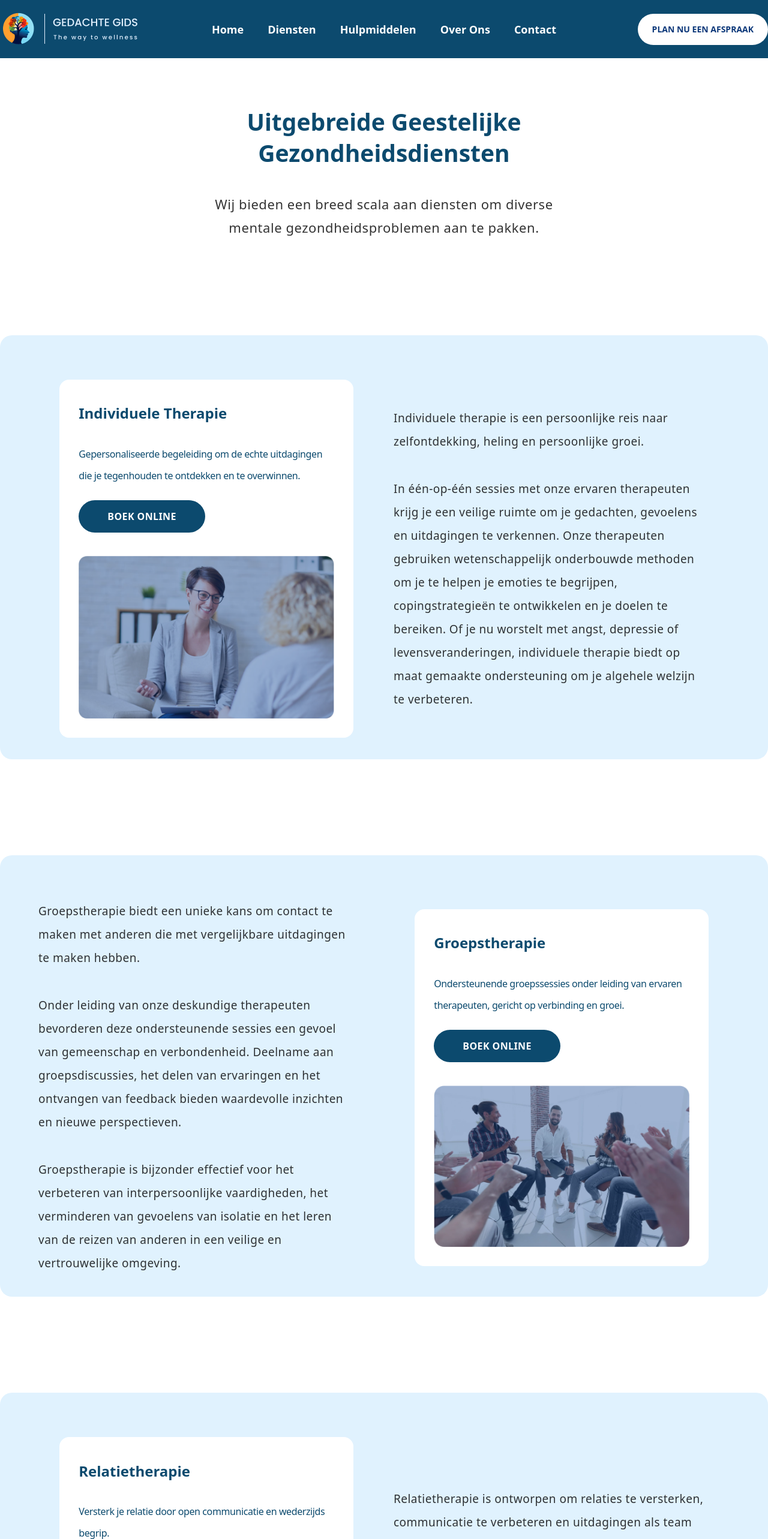
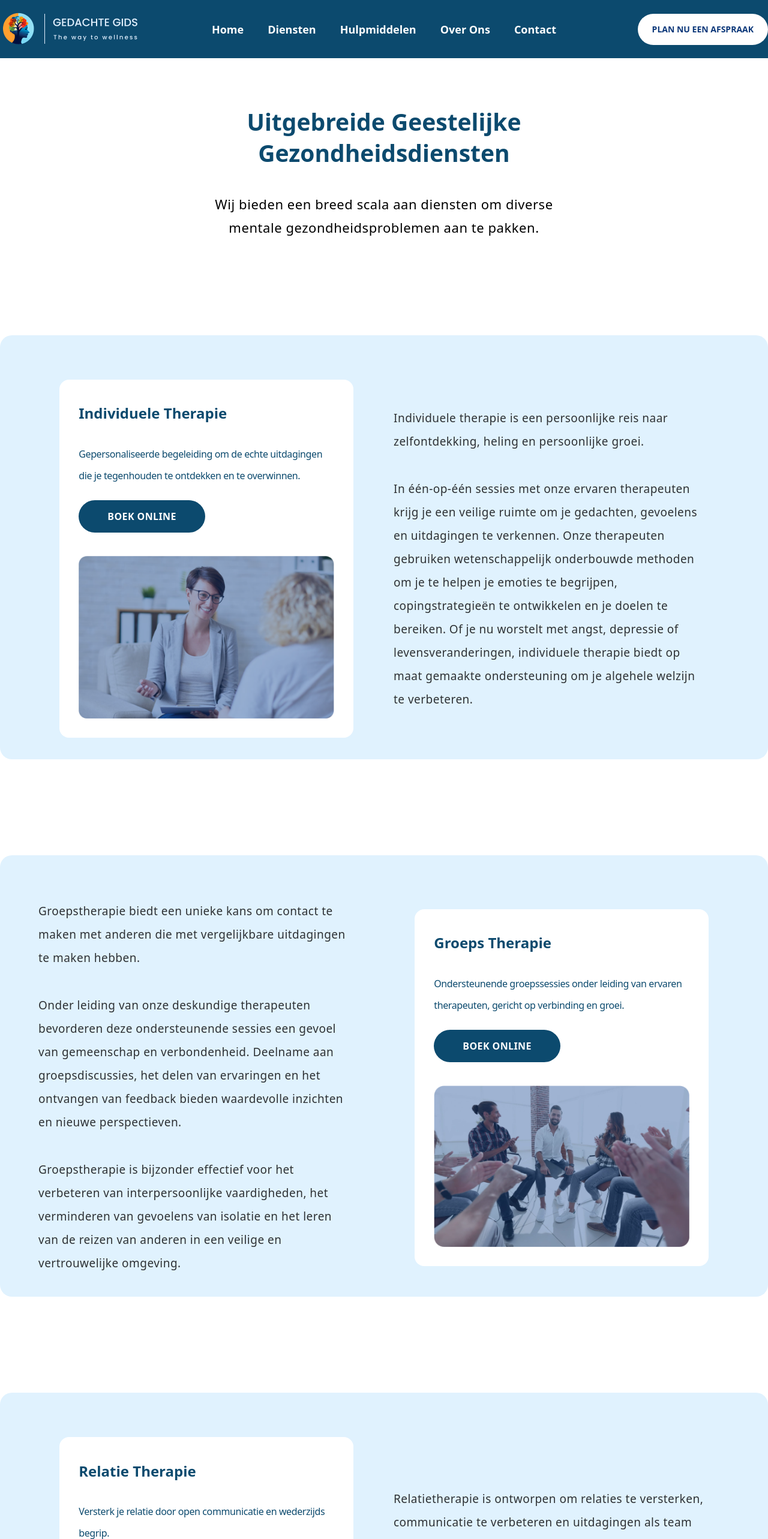
Before and after one commit to mufaqar/gedachte, a Next.js app: page /services in a window 1280 px wide. Shown: the top 2566 px of the page at 60% size. Built offline with nearby package versions, Linux system fonts and the light colour scheme.

Commit message:
Links updated

```diff
--- a/src/components/blog-sec.tsx
+++ b/src/components/blog-sec.tsx
@@ -55,7 +55,7 @@ function Blog_Sec() {
                             </div>
                         </div>
                         <div className='post_content'>
-                            <Link href="#" className="post_title w-[632px] text-sky-900 text-xl font-bold">
+                            <Link href="/blogs/single" className="post_title w-[632px] text-sky-900 text-xl font-bold">
                                 Stress Begrijpen en Beheersen in het Dagelijks Leven
                             </Link>
                             <p className="post_excrpt opacity-80 text-black text-base font-normal leading-[33.92px] tracking-tight mt-2.5">
--- a/src/components/featured-post.tsx
+++ b/src/components/featured-post.tsx
@@ -23,7 +23,7 @@ function Featured_Post({img} : any) {
                 </Link>
             </div>
             <div className='post_content'>
-                <Link href="#" className="post-title w-[632px] text-sky-900 text-xl font-bold">
+                <Link href="/blogs/single" className="post-title w-[632px] text-sky-900 text-xl font-bold">
                     Stress Begrijpen en Beheersen in het Dagelijks Leven
                 </Link>
                 <p className="post_excrpt text-neutral-500 text-[15px] font-normal leading-[30px] mt-2.5">
--- a/src/components/service-box.tsx
+++ b/src/components/service-box.tsx
@@ -11,14 +11,14 @@ function ServiceBox({ data }: any) {
       whileInView={"onscreen"}
       viewport={{ once: true, amount: 0.3 }}
       transition={{ staggerChildren: 0.1 }}
-      className={`flex flex-col gap-8 items-center ${data.id === 2 ? "md:flex-row-reverse" : "md:flex-row"}`}>
+      className={`flex flex-col gap-8 items-center ${data.id === '2' ? "md:flex-row-reverse" : "md:flex-row"}`}>
       <motion.div
         variants={fadeUp}
         className='md:w-1/2 w-full'>
         <div className="md:p-[32.27px] px-2 py-[32.27px] max-w-[490px] mx-auto bg-white rounded-2xl flex-col justify-center items-start gap-[42.41px] flex w-full">
           <div className="flex-col justify-start md:items-start items-center gap-[25.81px] flex w-full">
             <h2 className="service_title text-sky-900 text-2xl font-bold md:text-left text-center leading-[47.94px]">
-              {data?.title}
+              {data?.title} Therapie
             </h2>
             <p className="service_excrpt text-sky-900 text-base font-normal md:text-left text-center leading-9 tracking-tight">
               {data?.excrpt}
--- a/src/components/wellnes-sec.tsx
+++ b/src/components/wellnes-sec.tsx
@@ -29,7 +29,7 @@ function Wellnes_Sec() {
                         <li>
                             <h3 className='text-blue-800 text-[22px] font-medium capitalize leading-[40px] flex items-center gap-8'>
                                 <BsCheckCircle className="w-9 h-9" />
-                                <Link href="#">
+                                <Link href="/services">
                                     Ontdek Onze diensten
                                 </Link>
                             </h3>
@@ -40,7 +40,7 @@ function Wellnes_Sec() {
                         <li>
                             <h3 className='text-blue-800 text-[22px] font-medium capitalize leading-[40px] flex items-center gap-8'>
                                 <BsCheckCircle className="w-9 h-9" />
-                                <Link href="#">
+                                <Link href="/contact-us#contact_form">
                                     Boek een afspraak
                                 </Link>
                             </h3>
@@ -51,7 +51,7 @@ function Wellnes_Sec() {
                         <li>
                             <h3 className='text-blue-800 text-[22px] font-medium capitalize leading-[40px] flex items-center gap-8'>
                                 <BsCheckCircle className="w-9 h-9" />
-                                <Link href="#">
+                                <Link href="/blogs#events">
                                     Speciale Events
                                 </Link>
                             </h3>
@@ -62,7 +62,7 @@ function Wellnes_Sec() {
                         <li>
                             <h3 className='text-blue-800 text-[22px] font-medium capitalize leading-[40px] flex items-center gap-8'>
                                 <BsCheckCircle className="w-9 h-9" />
-                                <Link href="#">
+                                <Link href="/about-us">
                                     Blijvende steun
                                 </Link>
                             </h3>
--- a/src/const/services-data.jsx
+++ b/src/const/services-data.jsx
@@ -1,9 +1,10 @@
 export const Services_Data = [
     {
-        id: 1,
-        title: "Individuele Therapie",
+        id: "1",
+        title: "Individuele",
         excrpt: "Gepersonaliseerde begeleiding om de echte uitdagingen die je tegenhouden te ontdekken en te overwinnen.",
         img: "/images/service/individual.png",
+        feature: "/images/service/1.png",
         desc: [
             {
                 para: "Individuele therapie is een persoonlijke reis naar zelfontdekking, heling en persoonlijke groei.",
@@ -14,10 +15,11 @@ export const Services_Data = [
         ],
     },
     {
-        id: 2,
-        title: "Groepstherapie",
+        id: "2",
+        title: "Groeps",
         excrpt: "Ondersteunende groepssessies onder leiding van ervaren therapeuten, gericht op verbinding en groei.",
         img: "/images/service/groeps.png",
+        feature: "/images/service/2.png",
         desc: [
             {
                 para: "Groepstherapie biedt een unieke kans om contact te maken met anderen die met vergelijkbare uitdagingen te maken hebben.",
@@ -31,10 +33,11 @@ export const Services_Data = [
         ],
     },
     {
-        id: 3,
-        title: "Relatietherapie",
+        id: "3",
+        title: "Relatie",
         excrpt: "Versterk je relatie door open communicatie en wederzijds begrip.",
         img: "/images/service/relatie.png",
+        feature: "/images/service/3.png",
         desc: [
             {
                 para: "Relatietherapie is ontworpen om relaties te versterken, communicatie te verbeteren en uitdagingen als team aan te gaan.",
--- a/src/pages/blogs/index.tsx
+++ b/src/pages/blogs/index.tsx
@@ -29,7 +29,7 @@ function Blogs() {
                     </div>
                 </div>
             </motion.section>
-            <section className='py-20'>
+            <section className='py-20' id='events'>
                 <div className='container mx-auto px-4 grid md:grid-cols-3 grid-cols-1 gap-7'>
                     {Events_Data.map((item: any, idx: number) => {
                         return <EventBox key={idx} data={item} />
--- a/src/pages/index.tsx
+++ b/src/pages/index.tsx
@@ -8,6 +8,7 @@ import Testimonials from '@/components/testimonials'
 import Comunity from '@/components/comunity'
 import Blog_Sec from '@/components/blog-sec'
 import WorkTogather from '@/components/work-togather'
+import { Services_Data } from '@/const/services-data'
 
 const inter = Inter({ subsets: ['latin'] })
 
@@ -17,25 +18,18 @@ export default function Home() {
       <Banner />
       <section className='md:py-20 py-10'>
         <div className='container mx-auto px-4 grid md:grid-cols-4 grid-cols-1 gap-5'>
-          <Featured_Service
-            img="/images/service/1.png"
-            title="Individuele"
-            link="#"
-          />
-          <Featured_Service
-            img="/images/service/2.png"
-            title="Groep"
-            link="#"
-          />
-          <Featured_Service
-            img="/images/service/3.png"
-            title="Relatie"
-            link="#"
-          />
+          {Services_Data.map((item: any, idx: number) => {
+            return <Featured_Service
+              key={idx}
+              img={item.feature}
+              title={item.title}
+              link={`/services#${item.id}`}
+            />
+          })}
           <Featured_Service
             img="/images/service/4.png"
             title="Speciale"
-            link="#"
+            link="/services#special_workshop"
           />
         </div>
       </section>
--- a/src/pages/services/index.tsx
+++ b/src/pages/services/index.tsx
@@ -15,21 +15,19 @@ export default function Services() {
                 viewport={{ once: true, amount: 0.3 }}
                 transition={{ staggerChildren: 0.1 }}
                 className='py-20'>
-                <motion.div
-                    variants={fadeUp}
-                    className='container mx-auto px-4'>
+                <div className='container mx-auto px-4'>
                     <div>
-                        <h1 className="max-w-[522px] mx-auto text-center text-sky-900 md:text-[39px] text-[32px] font-semibold leading-[52px] mb-10">
+                        <motion.h1 variants={fadeUp} className="max-w-[522px] mx-auto text-center text-sky-900 md:text-[39px] text-[32px] font-semibold leading-[52px] mb-10">
                             Uitgebreide Geestelijke Gezondheidsdiensten
-                        </h1>
-                        <p className="max-w-[625px] mx-auto opacity-80 text-center text-black text-[22px] font-normal leading-[39px] tracking-wide">
+                        </motion.h1>
+                        <motion.p variants={fadeUp} className="max-w-[625px] mx-auto opacity-80 text-center text-black text-[22px] font-normal leading-[39px] tracking-wide">
                             Wij bieden een breed scala aan diensten om diverse mentale gezondheidsproblemen aan te pakken.
-                        </p>
+                        </motion.p>
                     </div>
-                </motion.div>
+                </div>
             </motion.section>
             {Services_Data.map((item: any, idx: number) => {
-                return <section key={idx} className='py-20'>
+                return <section key={idx} className='py-20' id={item.id}>
                     <div className='container mx-auto bg-sky-100 rounded-[20px] md:px-16 md:pt-[74px] md:pb-9 px-6 py-7'>
                         <ServiceBox data={item} />
                     </div>
@@ -95,7 +93,8 @@ export default function Services() {
                 whileInView={"onscreen"}
                 viewport={{ once: true, amount: 0.3 }}
                 transition={{ staggerChildren: 0.1 }}
-                className='py-20 md:px-0 px-4'>
+                className='py-20 md:px-0 px-4'
+                id='special_workshop'>
                 <div className='container mx-auto bg-sky-100 rounded-[20px] md:p-10 md:pb-20 pt-16 pb-16 px-3'>
                     <div>
                         <motion.h2
```
